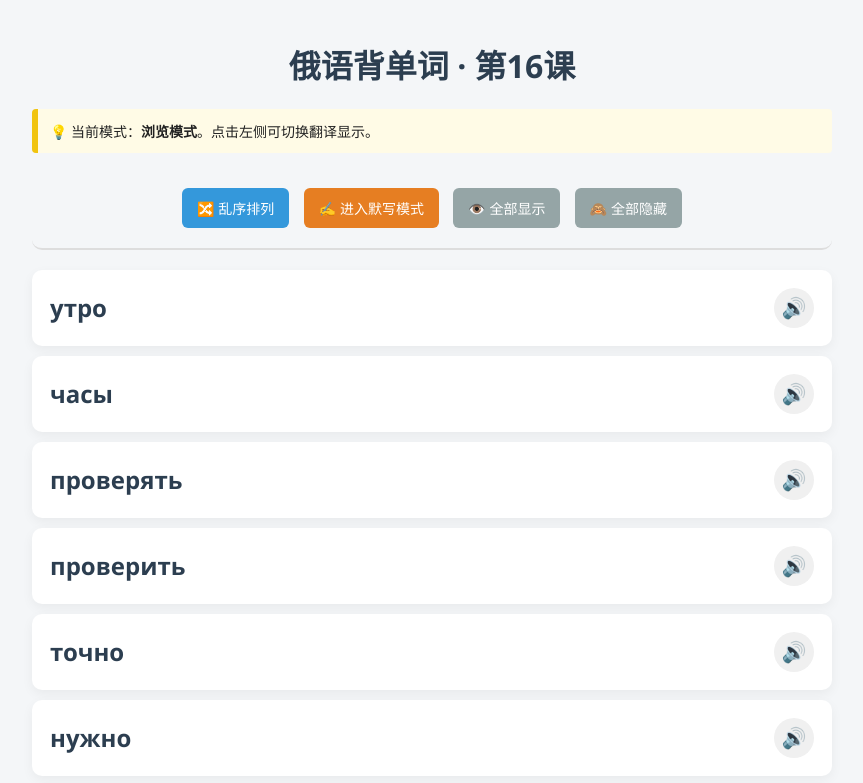
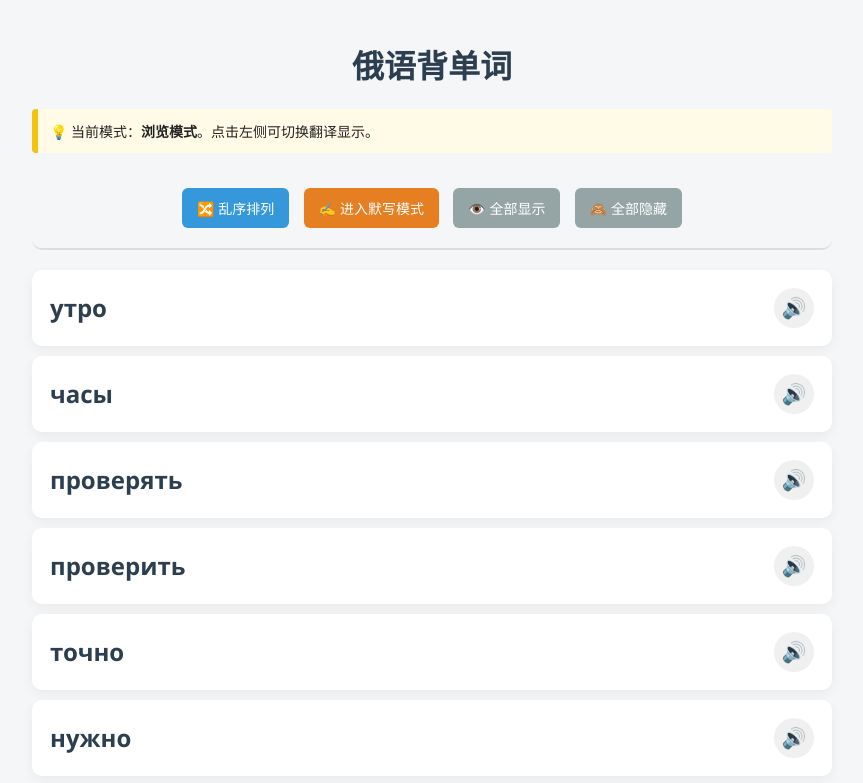
Before and after one commit to xcc20051/russian-vocab, a plain HTML site: page index.html in a window 1280 px wide. Shown: the top 783 px of the page, without its empty margins (208-1071 px from the left). Drawn offline with Linux system fonts and the light colour scheme.

Commit message:
更新 index.html
改标题

```diff
--- a/index.html
+++ b/index.html
@@ -122,7 +122,7 @@
 </head>
 <body>
 
-<h1>俄语背单词 · 第16课</h1>
+<h1>俄语背单词</h1>
 
 <div class="tip" id="modeTip">
 💡 当前模式：<b>浏览模式</b>。点击左侧可切换翻译显示。
```
